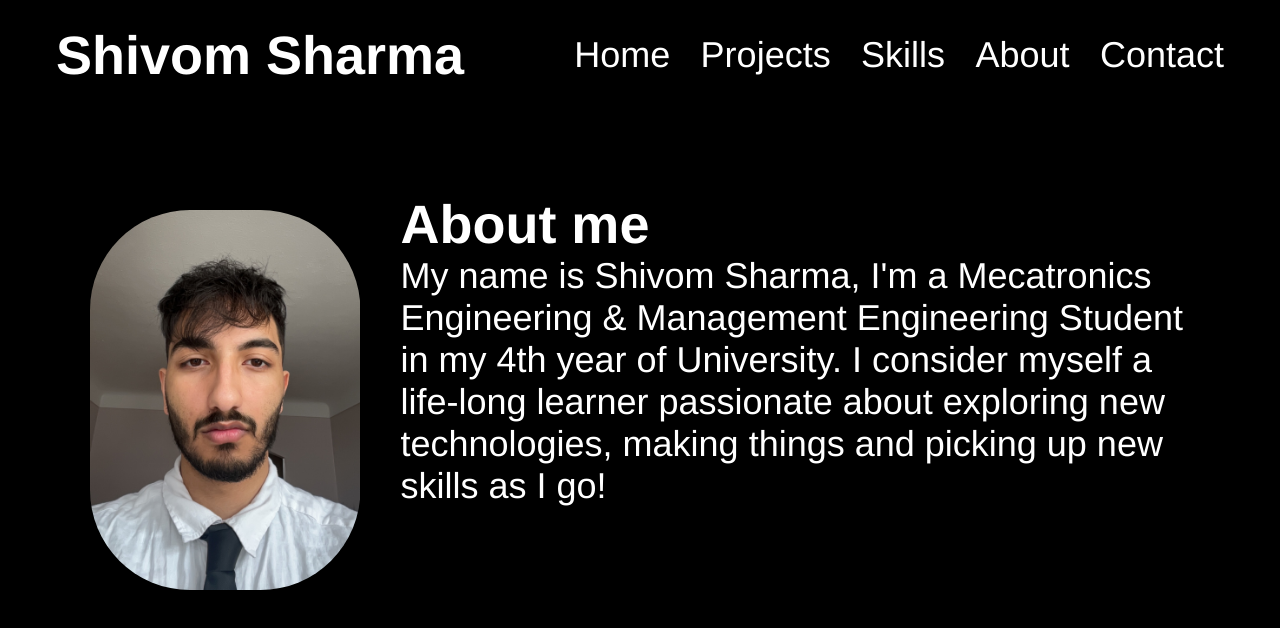
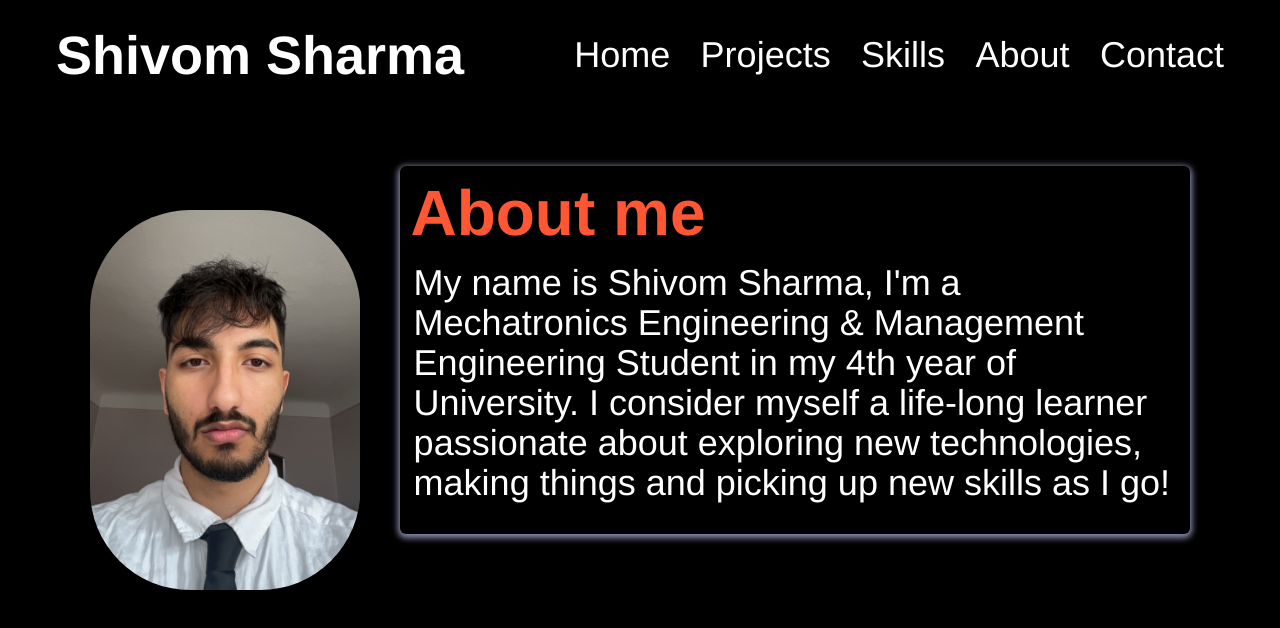
Before and after one commit to RealShivomSharma/simplePortfolio, a plain HTML site: page simplePortfolio/index.html in a window 1280 px wide. Drawn offline with nearby package versions, Linux system fonts and the light colour scheme.

Commit message:
Did some more styling on the hero section, definitely needs some tweaking

```diff
--- a/simplePortfolio/index.html
+++ b/simplePortfolio/index.html
@@ -50,10 +50,10 @@
 		class="hero-img"
 		draggable="false"
 		/>
-		<div>
+		<div class="bio">
 			<h2 class="bio-title">About me</h2>
 			<p class="bio-text">
-			My name is Shivom Sharma, I'm a Mecatronics Engineering & Management Engineering Student in my 4th year of University. I consider myself a life-long learner passionate about exploring new technologies, making things and picking up new skills as I go!
+			My name is Shivom Sharma, I'm a Mechatronics Engineering & Management Engineering Student in my 4th year of University. I consider myself a life-long learner passionate about exploring new technologies, making things and picking up new skills as I go!
 			</p>
 		</div>
 	</section>
--- a/simplePortfolio/styles/styles.css
+++ b/simplePortfolio/styles/styles.css
@@ -82,6 +82,24 @@ nav ul li {
 	width: 30rem;
 	clip-path: inset(100px 0 0 0 round 100px)
 }
+.bio {
+	padding: 0.625rem;
+	border-radius: 6px;
+	color: black;
+	box-shadow: 0px 2px 6px 2px var(--primary-shadow);
+}
+.bio h2 {
+	margin-bottom: var(--bottom-margin);
+	font-size: 4rem;
+	color: #ff5733;
+}
+.bio p {
+	line-height: 40px;
+	padding: 0.3rem 0.2rem;
+	line-spacing: 3px;
+	margin-bottom: 1rem;
+	color: white;
+}
 html {
   scroll-behavior: smooth;
 }
```
